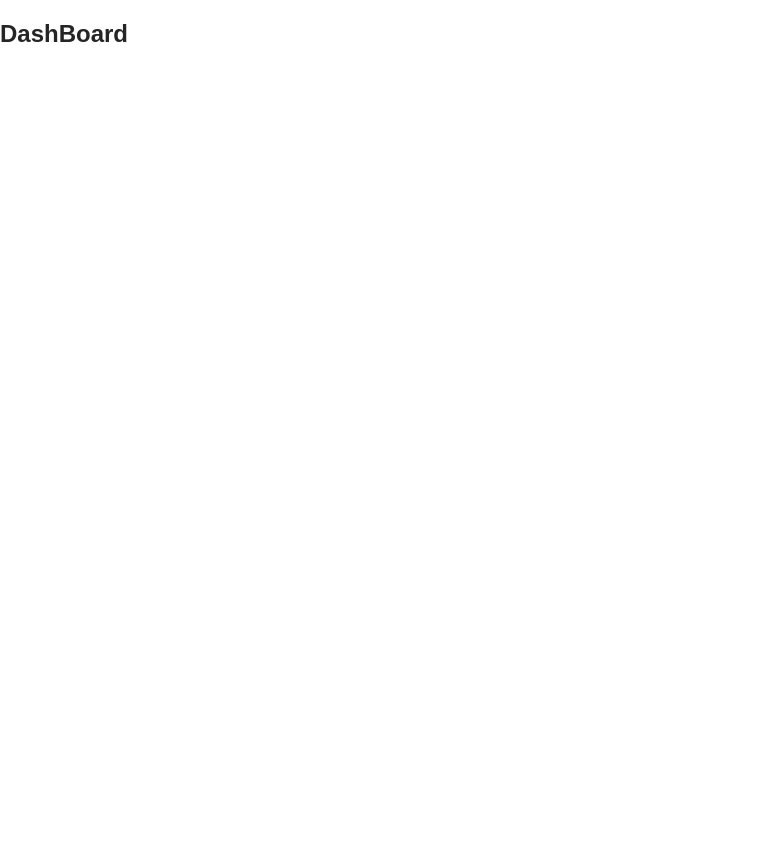
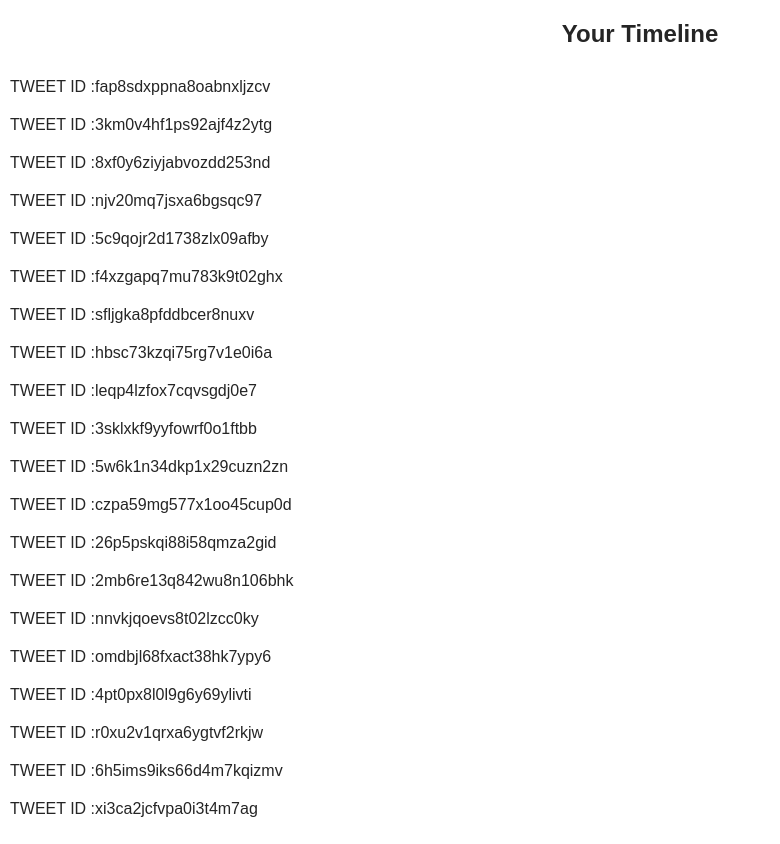
Before and after one commit to manoj1202/react_redux_sample, a React (Create React App) app: page / in a window 1280 px wide. Shown: the whole page, without its empty margins (0-780 px from the left). Before the commit the page ends 800 px from the top, so only its background shows below. Built offline with nearby package versions, Linux system fonts and the light colour scheme.

Commit message:
react-redux

```diff
--- a/src/components/App.js
+++ b/src/components/App.js
@@ -11,10 +11,19 @@
   render() {
     return (
       <div>
-        <Dashboard />
+        {this.props.loading === true
+          ? null
+          : <Dashboard />
+        }
       </div>
     )
   }
 }
 
-export default connect()(App)
+function mapStateToProps({authedUser}){
+  return{
+    loading: authedUser === null
+  }
+}
+
+export default connect(mapStateToProps)(App)
--- a/src/components/dashboard.js
+++ b/src/components/dashboard.js
@@ -6,7 +6,14 @@
         console.log(this.props)
         return(
             <div>
-              <h2>DashBoard</h2>
+              <h2 className="center">Your Timeline</h2>
+              <ul className="dashboard-list">
+                {this.props.tweetIds.map((id) => (
+                    <li key={id}>
+                        <div>TWEET ID :{id}</div>
+                    </li>
+                ))}
+              </ul>
             </div>
         )
     }
```
